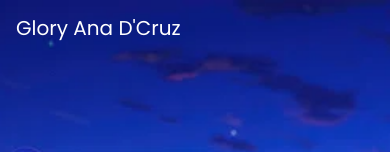
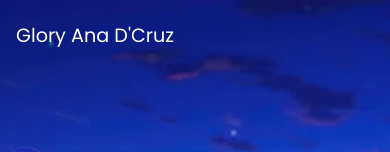
Before and after one commit to gloryANA/portfolio_site, a plain HTML site: page index.html in a window 390 px wide. Shown: the top 152 px of the page. Drawn offline with nearby package versions, Linux system fonts and the light colour scheme.

Commit message:
my portfolio
my portfolio with all my details

```diff
--- a/styles.css
+++ b/styles.css
@@ -291,6 +291,15 @@ footer a:hover {
 }
 
 @media (max-width: 768px) {
+    section {
+        padding: 40px 15px;
+    }
+    .navbar {
+        padding: 1rem;
+    }
+    .navbar-brand {
+        font-size: 1.2rem;
+    }
     .project-card {
         margin-bottom: 20px;
     }
```
